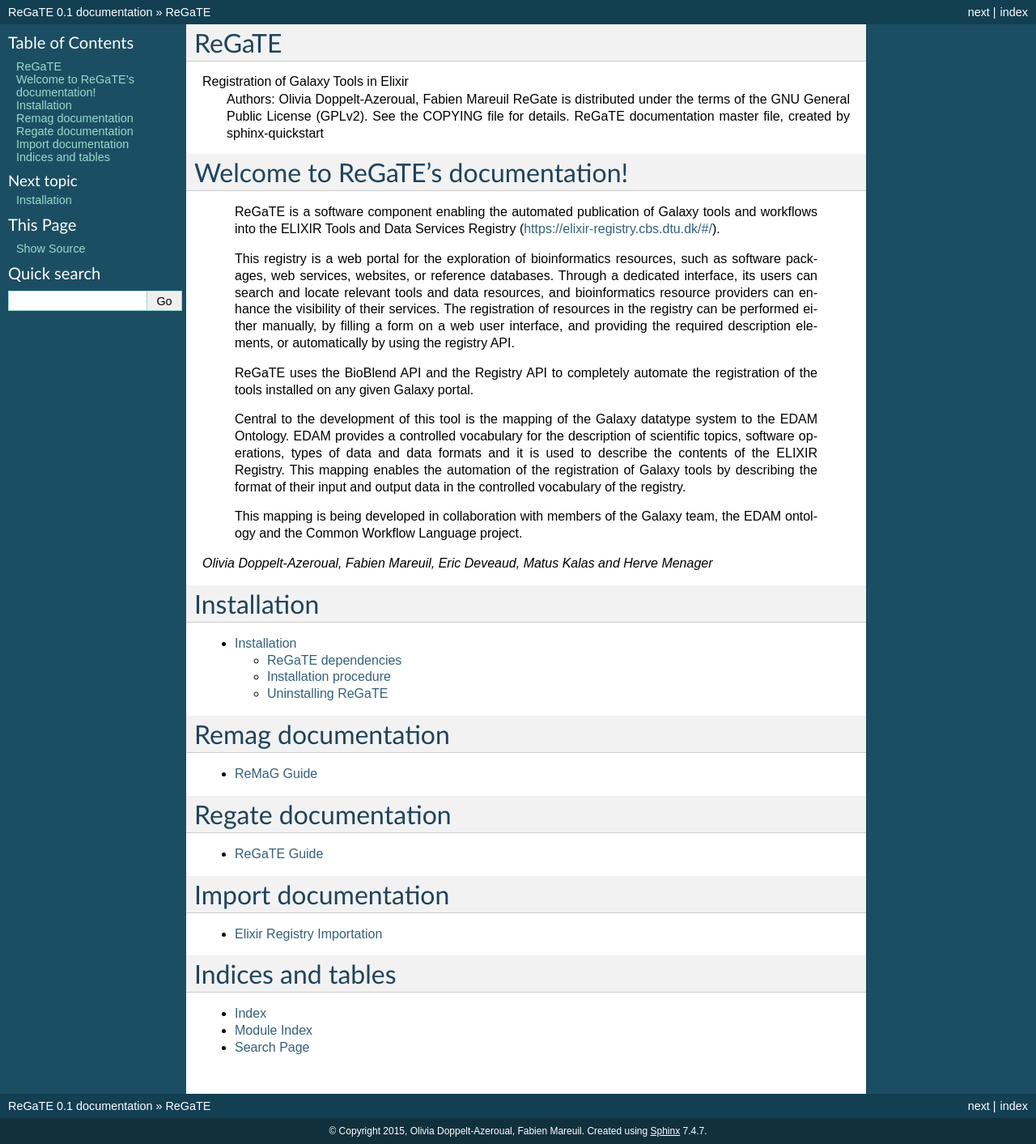
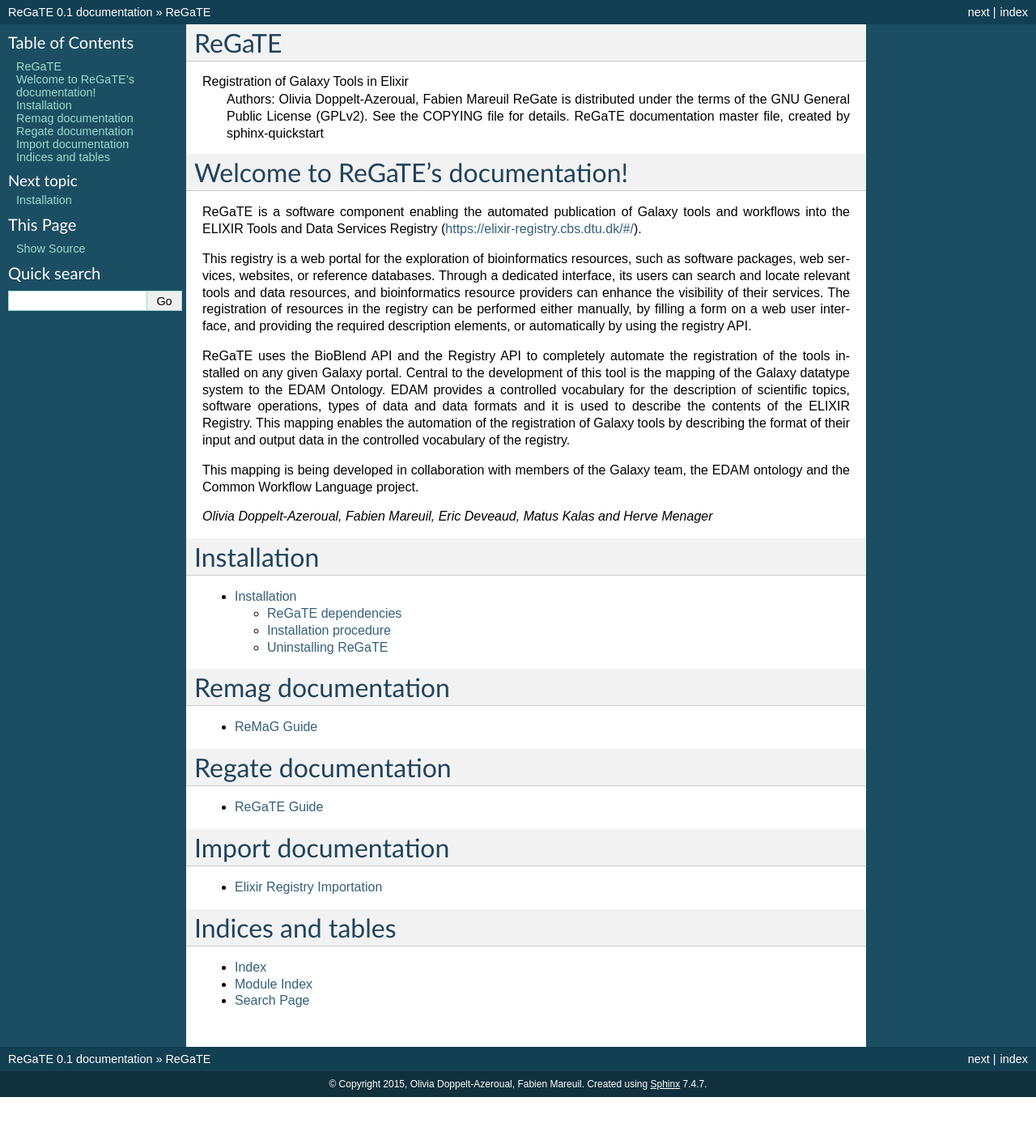
Before and after one commit to C3BI-pasteur-fr/ReGaTE, a Sphinx documentation site: the page built from doc/index.rst, in a window 1280 px wide. Shown: the whole page at 81% size. Built offline with Sphinx 7.4.7, drawn with Linux system fonts in a browser that asks for light colours; after the commit the page ends 1355 px from its top, so only the background shows below that.

```diff
--- a/doc/index.rst
+++ b/doc/index.rst
@@ -9,16 +9,14 @@ Registration of Galaxy Tools in Elixir
 
 Welcome to ReGaTE's documentation!
 ==================================
+ReGaTE is a software component enabling the automated publication of Galaxy tools and workflows into the ELIXIR Tools and Data Services Registry (https://elixir-registry.cbs.dtu.dk/#/).
 
-  ReGaTE is a software component enabling the automated publication of Galaxy tools and workflows into the ELIXIR Tools and Data Services Registry (https://elixir-registry.cbs.dtu.dk/#/).
+This registry is a web portal for the exploration of bioinformatics resources, such as software packages, web services, websites, or reference databases. Through a dedicated interface, its users can search and locate relevant tools and data resources, and bioinformatics resource providers can enhance the visibility of their services. The registration of resources in the registry can be performed either manually, by filling a form on a web user interface, and providing the required description elements, or automatically by using the registry API.
 
-  This registry is a web portal for the exploration of bioinformatics resources, such as software packages, web services, websites, or reference databases. Through a dedicated interface, its users can search and locate relevant tools and data resources, and bioinformatics resource providers can enhance the visibility of their services. The registration of resources in the registry can be performed either manually, by filling a form on a web user interface, and providing the required description elements, or automatically by using the registry API.
+ReGaTE uses the BioBlend API and the Registry API to completely automate the registration of the tools installed on any given Galaxy portal.
+Central to the development of this tool is the mapping of the Galaxy datatype system to the EDAM Ontology. EDAM provides a controlled vocabulary for the description of scientific topics, software operations, types of data and data formats and it is used to describe the contents of the ELIXIR Registry. This mapping enables the automation of the registration of Galaxy tools by describing the format of their input and output data in the controlled vocabulary of the registry.
 
-  ReGaTE uses the BioBlend API and the Registry API to completely automate the registration of the tools installed on any given Galaxy portal.
-
-  Central to the development of this tool is the mapping of the Galaxy datatype system to the EDAM Ontology. EDAM provides a controlled vocabulary for the description of scientific topics, software operations, types of data and data formats and it is used to describe the contents of the ELIXIR Registry. This mapping enables the automation of the registration of Galaxy tools by describing the format of their input and output data in the controlled vocabulary of the registry.
-
-  This mapping is being developed in collaboration with members of the Galaxy team, the EDAM ontology and the Common Workflow Language project.
+This mapping is being developed in collaboration with members of the Galaxy team, the EDAM ontology and the Common Workflow Language project.
 
 `Olivia Doppelt-Azeroual, Fabien Mareuil, Eric Deveaud, Matus Kalas and Herve Menager`
 
```
